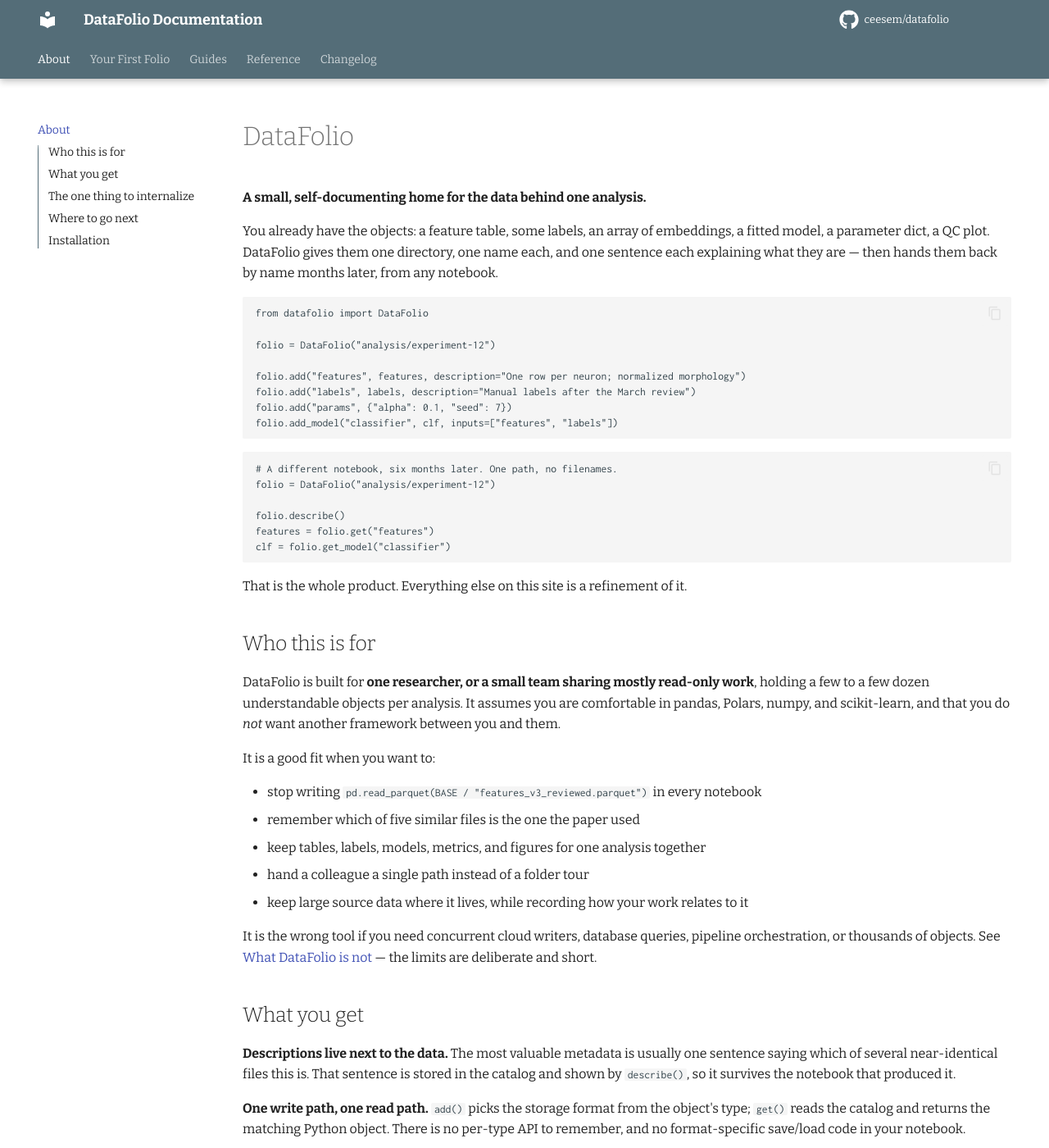
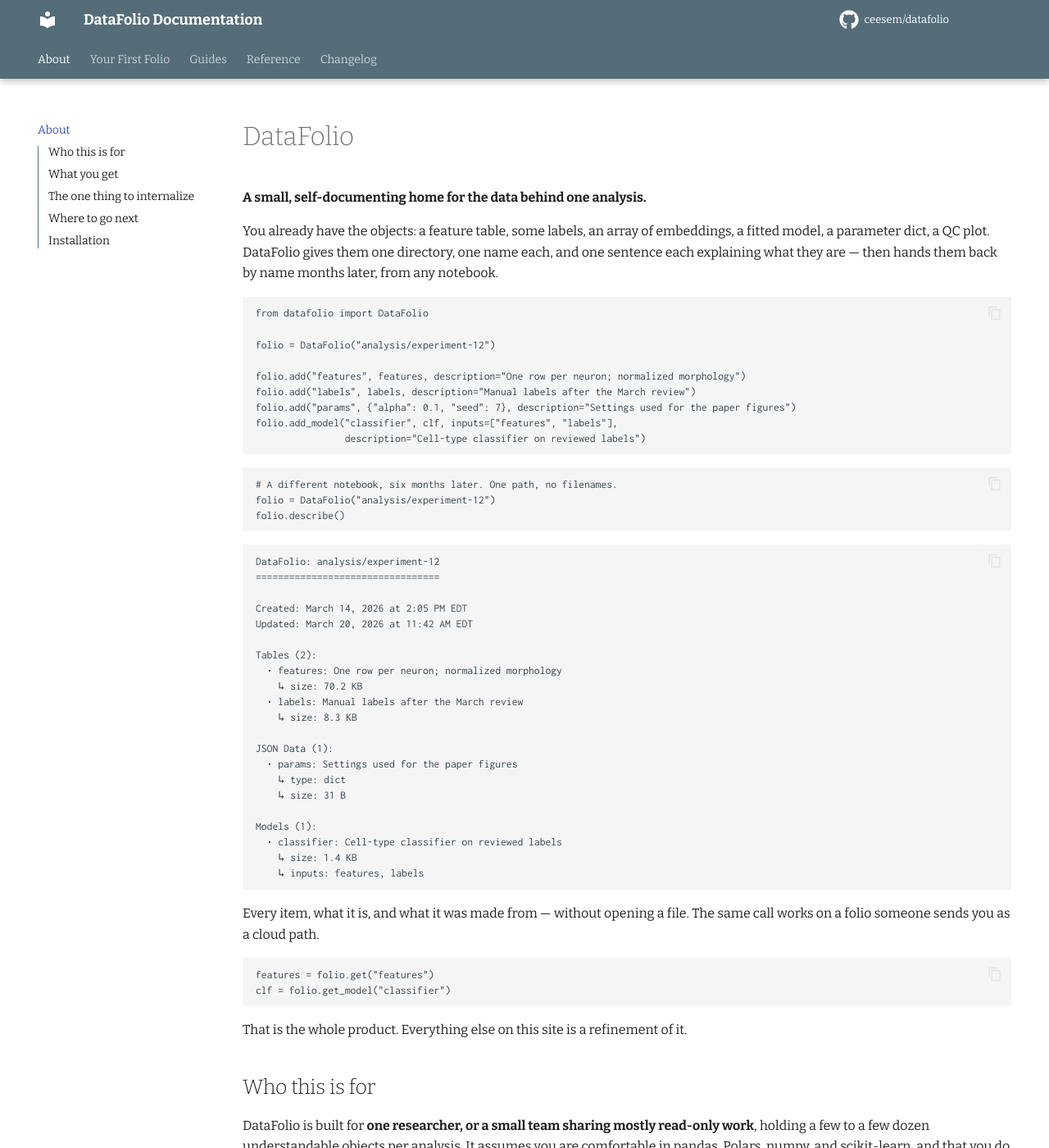
Before and after one commit to ceesem/datafolio, an MkDocs documentation site: the page built from docs/index.md, in a window 1280 px wide and 1400 px high. Shown: the whole window at 82% size. Built offline with MkDocs 1.6.1 and Material for MkDocs 9.7.7, drawn with Linux system fonts in a browser that asks for light colours; comment, search, counter and statistics services are not loaded.

Commit message:
Show describe() output on the front page
The front-page example called describe() but never showed what it
prints, hiding the payoff. Show the real output, give every example
item a description, and note that it works on shared cloud paths.

Co-Authored-By: Claude Opus 5.5 (1M context) <noreply@anthropic.com>

````diff
--- a/docs/index.md
+++ b/docs/index.md
@@ -14,15 +14,45 @@ folio = DataFolio("analysis/experiment-12")
 
 folio.add("features", features, description="One row per neuron; normalized morphology")
 folio.add("labels", labels, description="Manual labels after the March review")
-folio.add("params", {"alpha": 0.1, "seed": 7})
-folio.add_model("classifier", clf, inputs=["features", "labels"])
+folio.add("params", {"alpha": 0.1, "seed": 7}, description="Settings used for the paper figures")
+folio.add_model("classifier", clf, inputs=["features", "labels"],
+                description="Cell-type classifier on reviewed labels")
 ```
 
 ```python
 # A different notebook, six months later. One path, no filenames.
 folio = DataFolio("analysis/experiment-12")
+folio.describe()
+```
 
-folio.describe()
+```text
+DataFolio: analysis/experiment-12
+=================================
+
+Created: March 14, 2026 at 2:05 PM EDT
+Updated: March 20, 2026 at 11:42 AM EDT
+
+Tables (2):
+  • features: One row per neuron; normalized morphology
+    ↳ size: 70.2 KB
+  • labels: Manual labels after the March review
+    ↳ size: 8.3 KB
+
+JSON Data (1):
+  • params: Settings used for the paper figures
+    ↳ type: dict
+    ↳ size: 31 B
+
+Models (1):
+  • classifier: Cell-type classifier on reviewed labels
+    ↳ size: 1.4 KB
+    ↳ inputs: features, labels
+```
+
+Every item, what it is, and what it was made from — without opening a file.
+The same call works on a folio someone sends you as a cloud path.
+
+```python
 features = folio.get("features")
 clf = folio.get_model("classifier")
 ```
````
Also changed, not shown: README.md (+33 -3 lines).
